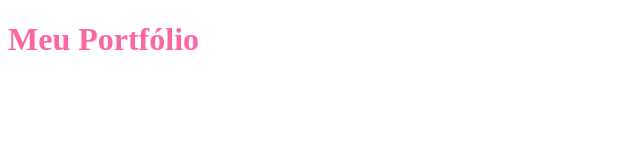
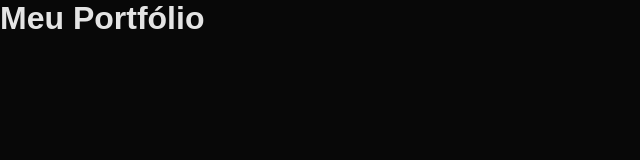
Before and after one commit to imlaurinhaaa/Portfolio-01, a plain HTML site: page index.html in a window 1280 px wide. Shown: the whole page, without its empty margins (0-640 px from the left). Drawn offline with Linux system fonts and the light colour scheme.

Commit message:
feat: create initial style

```diff
--- a/assets/styles.css
+++ b/assets/styles.css
@@ -1,3 +1,26 @@
-h1 {
-    color: rgba(255, 0, 106, 0.607);
+* {
+    margin: 0;
+    padding: 0;
+    box-sizing: border-box;
+    text-decoration: none;
+    border: none;
+    outline: none;
+    scroll-behavior: smooth;
+    font-family: "Poppins", sans-serif;
 }
+
+:root {
+    --bg-color: #080808;
+    --secondary-bg-color: #121212;
+    --text-color: #e4e4e4;
+    --main-color: #ff008cac;
+}
+
+html{
+    overflow-x: hidden;
+}
+
+body{
+    background-color: var(--bg-color);
+    color: var(--text-color);
+}
```
